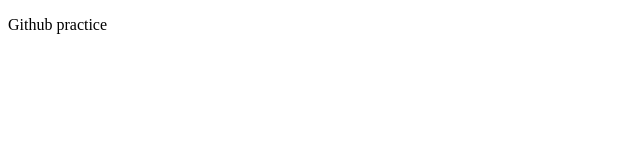
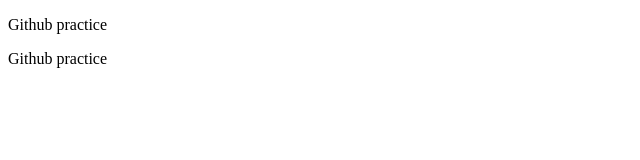
Before and after one commit to techwizelechia/Github-Practice, a plain HTML site: page index.html in a window 1280 px wide. Shown: the full height of the page, 0-640 px from the left. Drawn offline with Linux system fonts and the light colour scheme.

Commit message:
Made some changes in the dev branch

```diff
--- a/index.html
+++ b/index.html
@@ -7,5 +7,7 @@
 </head>
 <body>
     <p>Github practice</p>
+    <p>Github practice</p>
+
 </body>
 </html>
```
